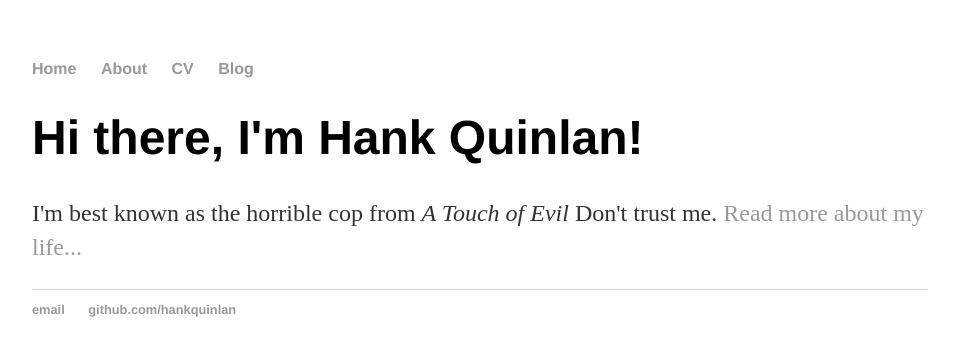
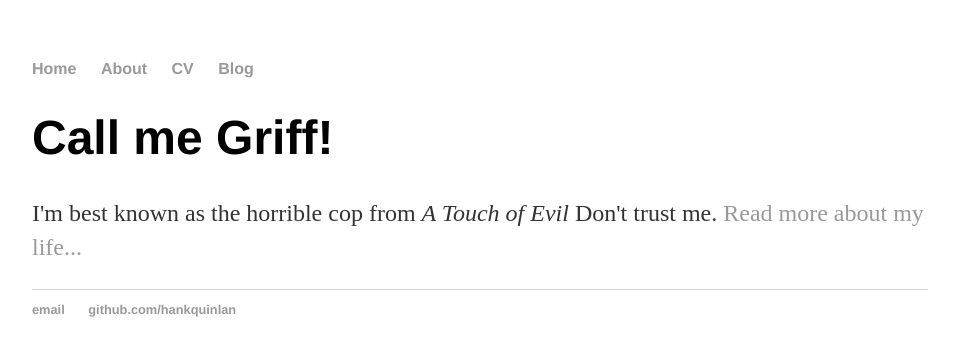
Before and after one commit to griffandharris/griffandharris.github.io, a Jekyll site: the page built from index.html, in a window 1280 px wide. Shown: the top 356 px of the page, without its empty margins (160-1115 px from the left). Built offline with Jekyll 4.4.1, drawn with Linux system fonts in a browser that asks for light colours.

Commit message:
Update index.html

```diff
--- a/index.html
+++ b/index.html
@@ -1,8 +1,8 @@
 ---
 layout: default
-title: Hank Quinlan, Horrible Cop
+title: Griffin Harris, Hungry Hippo
 ---
 <div class="blurb">
-	<h1>Hi there, I'm Hank Quinlan!</h1>
+	<h1>Call me Griff!</h1>
 	<p>I'm best known as the horrible cop from <em>A Touch of Evil</em> Don't trust me. <a href="/about">Read more about my life...</a></p>
 </div><!-- /.blurb -->
```
